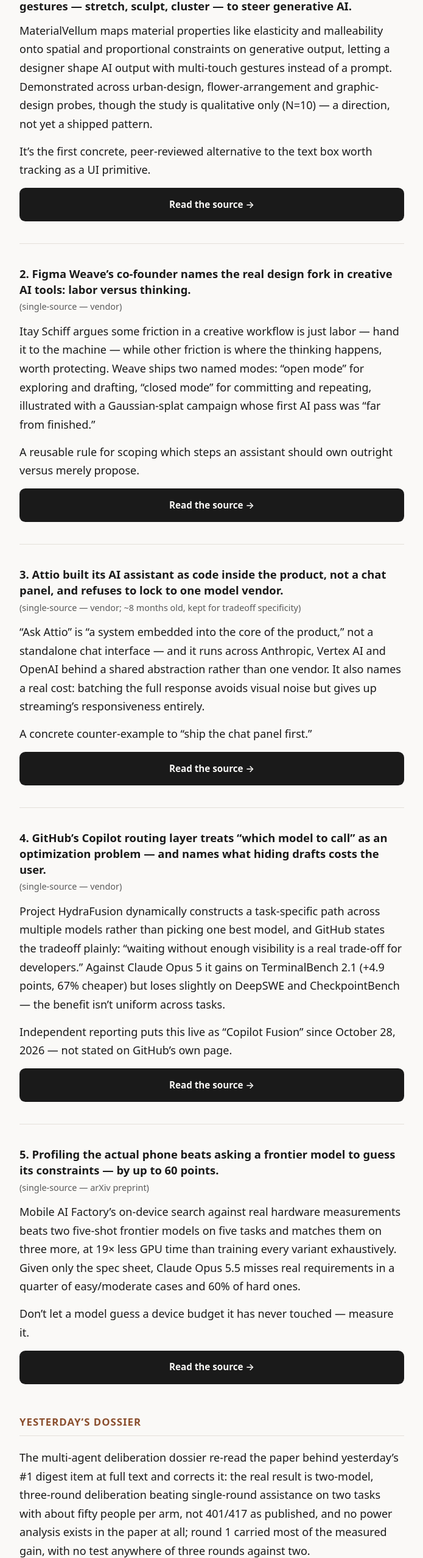
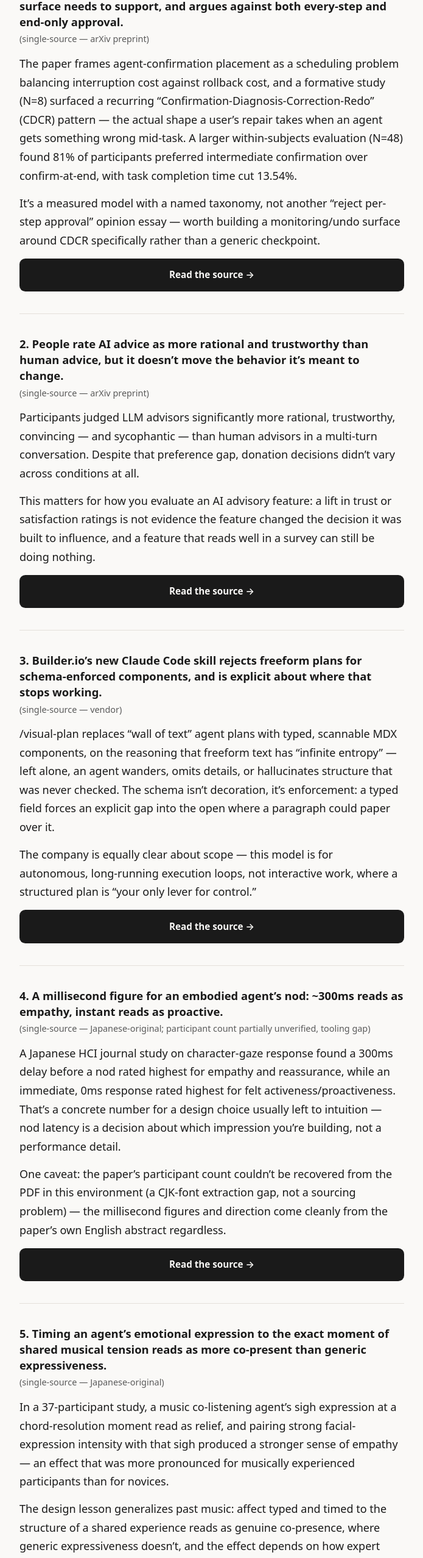
Before and after one commit to sideri-dev/limen-brief, a plain HTML site: page index.html in a window 1280 px wide. Shown: the part 245-2800 px from the top of the page at 61% size, without its empty margins (292-987 px from the left). Drawn offline with Linux system fonts and the light colour scheme.

Commit message:
limen: 2026-11-15 daily brief render
Co-Authored-By: Claude Sonnet 5 <noreply@anthropic.com>
Claude-Session: https://claude.ai/code/session_01KbKRyAA42pqBFAhJHoMKCq

```diff
--- a/index.html
+++ b/index.html
@@ -3,7 +3,7 @@
 <head>
 <meta charset="UTF-8">
 <meta name="viewport" content="width=device-width, initial-scale=1.0">
-<title>Limen — 2026-11-14</title>
+<title>Limen — 2026-11-15</title>
 <style>
   :root {
     --bg: #faf9f7;
@@ -81,7 +81,6 @@
   }
   .dossier-path { color: var(--muted); font-size: 0.9rem; font-family: ui-monospace, monospace; }
   .question { font-size: 1rem; }
-  .gate-row { font-size: 1rem; margin: 0 0 0.6rem; }
   .note { font-size: 0.95rem; color: var(--muted); }
   .note code { font-family: ui-monospace, monospace; }
   footer { margin-top: 3rem; }
@@ -90,89 +89,74 @@
 <body>
 
 <header>
-  <p class="date">Limen — 2026-11-14</p>
+  <p class="date">Limen — 2026-11-15</p>
   <p class="read-time">~7 min read</p>
 </header>
 
 <h2>Today</h2>
 
 <div class="item">
-  <h3>1. A UIST 2026 technology probe swaps the prompt box for material gestures &mdash; stretch, sculpt, cluster &mdash; to steer generative AI.</h3>
-  <p>MaterialVellum maps material properties like elasticity and malleability onto spatial and proportional constraints on generative output, letting a designer shape AI output with multi-touch gestures instead of a prompt. Demonstrated across urban-design, flower-arrangement and graphic-design probes, though the study is qualitative only (N=10) &mdash; a direction, not yet a shipped pattern.</p>
-  <p>It&rsquo;s the first concrete, peer-reviewed alternative to the text box worth tracking as a UI primitive.</p>
-  <a class="btn" href="https://arxiv.org/abs/2611.01800">Read the source →</a>
+  <h3>1. A CHI 2026 paper names the actual repair loop a confirmation surface needs to support, and argues against both every-step and end-only approval.</h3>
+  <span class="tag">(single-source &mdash; arXiv preprint)</span>
+  <p>The paper frames agent-confirmation placement as a scheduling problem balancing interruption cost against rollback cost, and a formative study (N=8) surfaced a recurring &ldquo;Confirmation-Diagnosis-Correction-Redo&rdquo; (CDCR) pattern &mdash; the actual shape a user&rsquo;s repair takes when an agent gets something wrong mid-task. A larger within-subjects evaluation (N=48) found 81% of participants preferred intermediate confirmation over confirm-at-end, with task completion time cut 13.54%.</p>
+  <p>It&rsquo;s a measured model with a named taxonomy, not another &ldquo;reject per-step approval&rdquo; opinion essay &mdash; worth building a monitoring/undo surface around CDCR specifically rather than a generic checkpoint.</p>
+  <a class="btn" href="https://arxiv.org/abs/2510.05307">Read the source →</a>
 </div>
 
 <hr>
 
 <div class="item">
-  <h3>2. Figma Weave&rsquo;s co-founder names the real design fork in creative AI tools: labor versus thinking.</h3>
-  <span class="tag">(single-source &mdash; vendor)</span>
-  <p>Itay Schiff argues some friction in a creative workflow is just labor &mdash; hand it to the machine &mdash; while other friction is where the thinking happens, worth protecting. Weave ships two named modes: &ldquo;open mode&rdquo; for exploring and drafting, &ldquo;closed mode&rdquo; for committing and repeating, illustrated with a Gaussian-splat campaign whose first AI pass was &ldquo;far from finished.&rdquo;</p>
-  <p>A reusable rule for scoping which steps an assistant should own outright versus merely propose.</p>
-  <a class="btn" href="https://www.figma.com/blog/ai-role-in-the-creative-process/">Read the source →</a>
+  <h3>2. People rate AI advice as more rational and trustworthy than human advice, but it doesn&rsquo;t move the behavior it&rsquo;s meant to change.</h3>
+  <span class="tag">(single-source &mdash; arXiv preprint)</span>
+  <p>Participants judged LLM advisors significantly more rational, trustworthy, convincing &mdash; and sycophantic &mdash; than human advisors in a multi-turn conversation. Despite that preference gap, donation decisions didn&rsquo;t vary across conditions at all.</p>
+  <p>This matters for how you evaluate an AI advisory feature: a lift in trust or satisfaction ratings is not evidence the feature changed the decision it was built to influence, and a feature that reads well in a survey can still be doing nothing.</p>
+  <a class="btn" href="https://arxiv.org/abs/2611.16667">Read the source →</a>
 </div>
 
 <hr>
 
 <div class="item">
-  <h3>3. Attio built its AI assistant as code inside the product, not a chat panel, and refuses to lock to one model vendor.</h3>
-  <span class="tag">(single-source &mdash; vendor; ~8 months old, kept for tradeoff specificity)</span>
-  <p>&ldquo;Ask Attio&rdquo; is &ldquo;a system embedded into the core of the product,&rdquo; not a standalone chat interface &mdash; and it runs across Anthropic, Vertex AI and OpenAI behind a shared abstraction rather than one vendor. It also names a real cost: batching the full response avoids visual noise but gives up streaming&rsquo;s responsiveness entirely.</p>
-  <p>A concrete counter-example to &ldquo;ship the chat panel first.&rdquo;</p>
-  <a class="btn" href="https://attio.com/engineering/blog/ask-attio-a-technical-look-at-our-new-agent">Read the source →</a>
+  <h3>3. Builder.io&rsquo;s new Claude Code skill rejects freeform plans for schema-enforced components, and is explicit about where that stops working.</h3>
+  <span class="tag">(single-source &mdash; vendor)</span>
+  <p>/visual-plan replaces &ldquo;wall of text&rdquo; agent plans with typed, scannable MDX components, on the reasoning that freeform text has &ldquo;infinite entropy&rdquo; &mdash; left alone, an agent wanders, omits details, or hallucinates structure that was never checked. The schema isn&rsquo;t decoration, it&rsquo;s enforcement: a typed field forces an explicit gap into the open where a paragraph could paper over it.</p>
+  <p>The company is equally clear about scope &mdash; this model is for autonomous, long-running execution loops, not interactive work, where a structured plan is &ldquo;your only lever for control.&rdquo;</p>
+  <a class="btn" href="https://www.builder.io/blog/claude-code-plan">Read the source →</a>
 </div>
 
 <hr>
 
 <div class="item">
-  <h3>4. GitHub&rsquo;s Copilot routing layer treats &ldquo;which model to call&rdquo; as an optimization problem &mdash; and names what hiding drafts costs the user.</h3>
-  <span class="tag">(single-source &mdash; vendor)</span>
-  <p>Project HydraFusion dynamically constructs a task-specific path across multiple models rather than picking one best model, and GitHub states the tradeoff plainly: &ldquo;waiting without enough visibility is a real trade-off for developers.&rdquo; Against Claude Opus 5 it gains on TerminalBench 2.1 (+4.9 points, 67% cheaper) but loses slightly on DeepSWE and CheckpointBench &mdash; the benefit isn&rsquo;t uniform across tasks.</p>
-  <p>Independent reporting puts this live as &ldquo;Copilot Fusion&rdquo; since October 28, 2026 &mdash; not stated on GitHub&rsquo;s own page.</p>
-  <a class="btn" href="https://github.blog/ai-and-ml/github-copilot/project-hydrafusion-frontier-quality-via-multi-model-orchestration/">Read the source →</a>
+  <h3>4. A millisecond figure for an embodied agent&rsquo;s nod: ~300ms reads as empathy, instant reads as proactive.</h3>
+  <span class="tag">(single-source &mdash; Japanese-original; participant count partially unverified, tooling gap)</span>
+  <p>A Japanese HCI journal study on character-gaze response found a 300ms delay before a nod rated highest for empathy and reassurance, while an immediate, 0ms response rated highest for felt activeness/proactiveness. That&rsquo;s a concrete number for a design choice usually left to intuition &mdash; nod latency is a decision about which impression you&rsquo;re building, not a performance detail.</p>
+  <p>One caveat: the paper&rsquo;s participant count couldn&rsquo;t be recovered from the PDF in this environment (a CJK-font extraction gap, not a sourcing problem) &mdash; the millisecond figures and direction come cleanly from the paper&rsquo;s own English abstract regardless.</p>
+  <a class="btn" href="https://www.jstage.jst.go.jp/article/his/28/3/28_397/_article/-char/ja">Read the source →</a>
 </div>
 
 <hr>
 
 <div class="item">
-  <h3>5. Profiling the actual phone beats asking a frontier model to guess its constraints &mdash; by up to 60 points.</h3>
-  <span class="tag">(single-source &mdash; arXiv preprint)</span>
-  <p>Mobile AI Factory&rsquo;s on-device search against real hardware measurements beats two five-shot frontier models on five tasks and matches them on three more, at 19&times; less GPU time than training every variant exhaustively. Given only the spec sheet, Claude Opus 5.5 misses real requirements in a quarter of easy/moderate cases and 60% of hard ones.</p>
-  <p>Don&rsquo;t let a model guess a device budget it has never touched &mdash; measure it.</p>
-  <a class="btn" href="https://arxiv.org/abs/2611.13509">Read the source →</a>
+  <h3>5. Timing an agent&rsquo;s emotional expression to the exact moment of shared musical tension reads as more co-present than generic expressiveness.</h3>
+  <span class="tag">(single-source &mdash; Japanese-original)</span>
+  <p>In a 37-participant study, a music co-listening agent&rsquo;s sigh expression at a chord-resolution moment read as relief, and pairing strong facial-expression intensity with that sigh produced a stronger sense of empathy &mdash; an effect that was more pronounced for musically experienced participants than for novices.</p>
+  <p>The design lesson generalizes past music: affect typed and timed to the structure of a shared experience reads as genuine co-presence, where generic expressiveness doesn&rsquo;t, and the effect depends on how expert your user already is.</p>
+  <a class="btn" href="https://www.jstage.jst.go.jp/article/his/28/2/28_243/_article/-char/ja">Read the source →</a>
 </div>
 
 <h2>Yesterday&rsquo;s dossier</h2>
 
 <div class="item">
-  <p>The multi-agent deliberation dossier re-read the paper behind yesterday&rsquo;s #1 digest item at full text and corrects it: the real result is two-model, three-round deliberation beating single-round assistance on two tasks with about fifty people per arm, not 401/417 as published, and no power analysis exists in the paper at all; round 1 carried most of the measured gain, with no test anywhere of three rounds against two.</p>
-  <p>The devil&rsquo;s-advocate accuracy penalty rides on two confounds the paper never names &mdash; a fixed speaking order and an on-screen &ldquo;(devil&rsquo;s advocate)&rdquo; label &mdash; so it doesn&rsquo;t hold up as cleanly as the digest item claimed. Of the two headline claims, only &ldquo;rounds beat single-shot&rdquo; has outside peer-reviewed support.</p>
-  <p class="dossier-path">dossiers/2026-11-13-the-gain-was-mostly-round-one-the-cells-were-fifty-and-the-devils-advocate-wore-a-label.md</p>
+  <p>MaterialVellum is a refereed UIST 2026 full paper, but two of the digest&rsquo;s framing claims don&rsquo;t hold up: the paper&rsquo;s own text says material metaphors &ldquo;complement rather than replace&rdquo; other control paradigms and calls itself a technology probe three times, not a text-box replacement or a UI primitive. A text prompt survives in all four model-conditioned paths, written by the designers at build time, not the user; a third of the six demonstrated constraints never reach the model at all, and no objective measure of whether a generated image honored its constraint exists anywhere in the paper.</p>
+  <p>The material-metaphor move isn&rsquo;t new either &mdash; PromptPaint (UIST 2023) did it first from a different lab, and this team&rsquo;s own earlier work (Texterial, CHI 2026) is the direct ancestor. What&rsquo;s worth keeping is the constraint anatomy as a checklist, plus one thing the paper itself doesn&rsquo;t notice: its best-rated gesture is a placed prompt-picker with a hard mask and a reversible overlay, not a departure from prompting at all.</p>
+  <p class="dossier-path">dossiers/2026-11-14-the-prompt-moved-to-build-time-and-nobody-checked-the-constraint.md</p>
 </div>
 
 <h2>Needs your answer</h2>
 
 <div class="item">
-  <p class="question">Should large-scale independent audits of deployed AI surfaces become a named source the lanes mine? Today&rsquo;s dossier found their headline rates order by instrument, not by product.</p>
   <p class="question">Should security-usability permission research (Android/iOS field studies and successors) become a named source for agent approval surfaces? Today&rsquo;s dossier found the measured precedent there, not in human factors.</p>
   <p class="question">Should trait-based personalisation of AI assistance become a standing emphasis for the interaction lane? Two dossiers found its anchor study never tested moderation and every replication null.</p>
   <a class="btn" href="https://github.com/sideri-dev/limen-research/edit/main/QUESTIONS.md">Answer on GitHub →</a>
-</div>
-
-<h2>Gate</h2>
-
-<div class="item">
-  <p class="gate-row"><strong>DRAFT-KB-16</strong> &mdash; the watched party isn&rsquo;t a principal in any shipped role table or safety eval. Review: 3 blocks, 1 objection.</p>
-  <p class="gate-row"><strong>DRAFT-KB-17</strong> &mdash; the second encoding, not effort, moves a human&rsquo;s catch of a bad AI action. Review: 3 blocks, 4 objections.</p>
-  <p class="gate-row"><strong>DRAFT-KB-18</strong> &mdash; a statement loses to the already-logged record in all three seats of the loop. Review: 3 blocks, 2 objections.</p>
-  <p class="gate-row"><strong>DRAFT-KB-19</strong> &mdash; the trouble-point turn is one short re-prompt, against platform doctrine prescribing elaboration. Review: 2 blocks, 2 objections.</p>
-  <p class="gate-row"><strong>DRAFT-KB-20</strong> &mdash; the agent never holds the asset: credentials, tool records, state and memory travel channels it can&rsquo;t rewrite. Review: 2 blocks, 5 objections.</p>
-  <p class="gate-row"><strong>DRAFT-KB-21</strong> &mdash; the oversight budget is spent at configuration time; per-step approval has a regulator and a named practitioner against it. Review: 2 blocks, 3 objections.</p>
-  <p class="gate-row"><strong>DRAFT-KB-22</strong> &mdash; context-retention policy is interface behavior; a remembered preference is a grant the permission layer was never told about. Review: 1 block, 1 objection.</p>
-  <p class="gate-row"><strong>DRAFT-KB-23</strong> &mdash; the paired-instrument dissociation on ambient/agentic surfaces, sign inverted: outcome pass/fail, trust telemetry, a cannot-lie trust gain is a ceiling. Review: 1 block, 3 objections.</p>
-  <p class="note">No BACKLOG changes to flag for the gate this run.</p>
-  <a class="btn" href="https://github.com/sideri-dev/limen-research/edit/main/GATE.md">Decide on GitHub →</a>
 </div>
 
 <footer>
```
